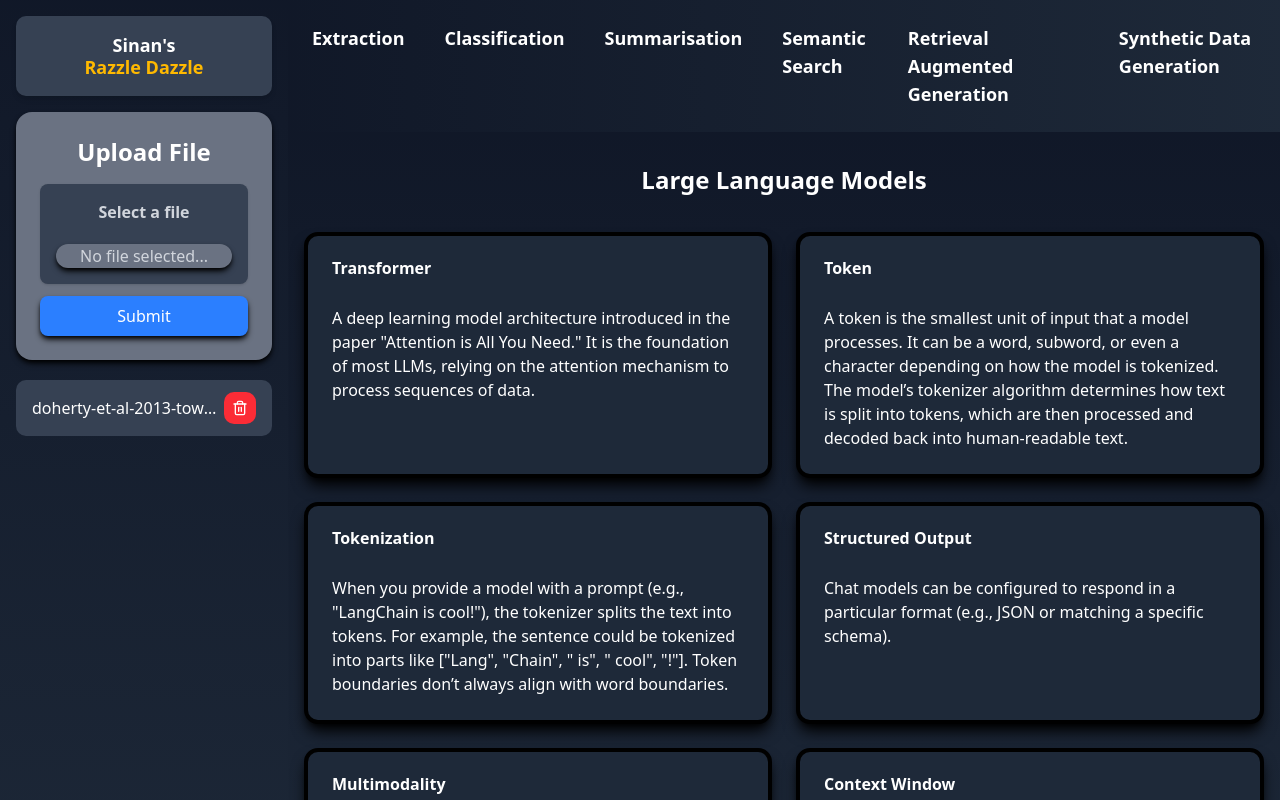
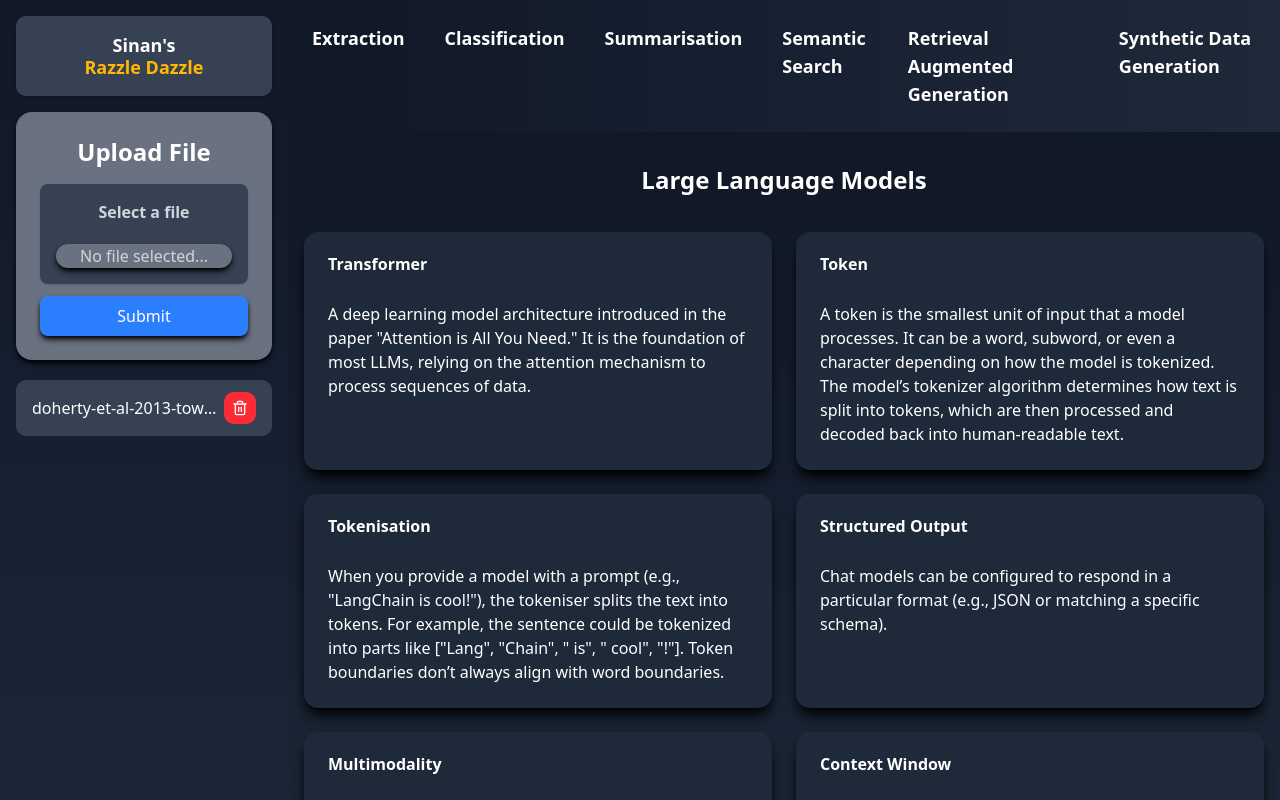
Before and after one commit to kopperino/llm-techniques, a Next.js app: page / in a window 1280 px wide. Shown: the top 800 px of the page. Built offline with nearby package versions, Linux system fonts and the light colour scheme.

Commit message:
Fixed typos

```diff
--- a/src/app/page.tsx
+++ b/src/app/page.tsx
@@ -23,9 +23,9 @@ const topics = [
             'A token is the smallest unit of input that a model processes. It can be a word, subword, or even a character depending on how the model is tokenized. The model’s tokenizer algorithm determines how text is split into tokens, which are then processed and decoded back into human-readable text.',
     },
     {
-        title: 'Tokenization',
+        title: 'Tokenisation',
         description:
-            'When you provide a model with a prompt (e.g., "LangChain is cool!"), the tokenizer splits the text into tokens. For example, the sentence could be tokenized into parts like ["Lang", "Chain", " is", " cool", "!"]. Token boundaries don’t always align with word boundaries.',
+            'When you provide a model with a prompt (e.g., "LangChain is cool!"), the tokeniser splits the text into tokens. For example, the sentence could be tokenized into parts like ["Lang", "Chain", " is", " cool", "!"]. Token boundaries don’t always align with word boundaries.',
     },
     {
         title: 'Structured Output',
@@ -54,7 +54,7 @@ export default function Home() {
                 {topics.map((topic, index) => (
                     <Card
                         key={index}
-                        className="bg-gray-800 text-white hover:bg-gray-600 border-4 border-black shadow-lg shadow-black"
+                        className="bg-gray-800 text-white hover:bg-gray-600 border-none shadow-lg shadow-black"
                     >
                         <CardHeader>
                             <CardTitle>{topic.title}</CardTitle>
```
